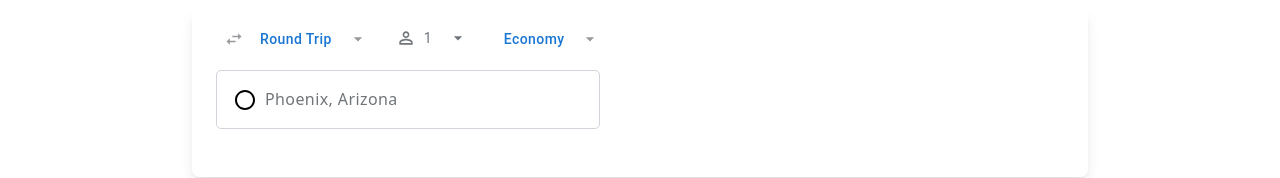
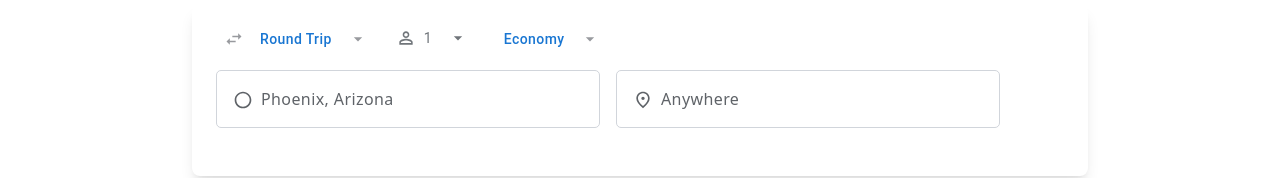
Before and after one commit to Rubilia/flight-search, a React (Vite) app: page / in a window 1280 px wide. Shown: the part 321-499 px from the top of the page. Built offline with nearby package versions, Linux system fonts and the light colour scheme.

Commit message:
Added a seconf destination search component

```diff
--- a/src/components/SearchComponent/CustomSearchItem.tsx
+++ b/src/components/SearchComponent/CustomSearchItem.tsx
@@ -18,10 +18,12 @@ const CustomSearchItem: React.FC<CustomSearchItemProps> = ({
       className="flex items-start p-2 cursor-pointer hover:bg-gray-100"
       onClick={onClick}
     >
-      <div className="mr-3">{icon}</div>
+      <div className="mr-3 text-[#5f6368]">
+        {React.cloneElement(icon as React.ReactElement, { fontSize: "small" })}
+      </div>
       <div>
-        <p className="text-sm font-medium text-gray-900">{text}</p>
-        <p className="text-xs text-gray-500">{subtext}</p>
+        <p className="text-sm font-normal text-[#5f6368]">{text}</p>
+        <p className="text-xs text-[#5f6368]">{subtext}</p>
       </div>
     </div>
   );
--- a/src/components/SearchComponent/LocationSearchComponent.tsx
+++ b/src/components/SearchComponent/LocationSearchComponent.tsx
@@ -1,5 +1,5 @@
 import React, { useState, useRef, useEffect } from "react";
-import CustomSearchItem from "./CustomSearchItem"; // Adjust the import path accordingly
+import CustomSearchItem from "./CustomSearchItem";
 
 interface Triplet {
   icon: React.ReactNode;
@@ -20,14 +20,17 @@ function LocationSearchComponent({
 }: LocationSearchProps) {
   const [isOpen, setIsOpen] = useState(false);
   const [inputText, setInputText] = useState(initialText);
+  const [selectedIcon, setSelectedIcon] =
+    useState<React.ReactNode>(searchbarIcon);
   const containerRef = useRef<HTMLDivElement>(null);
 
   const handleFocus = () => {
     setIsOpen(true);
   };
 
-  const handleSelect = (text: string) => {
+  const handleSelect = (icon: React.ReactNode, text: string) => {
     setInputText(text);
+    setSelectedIcon(icon);
     setIsOpen(false);
   };
 
@@ -40,8 +43,8 @@ function LocationSearchComponent({
     }
   };
 
+
   useEffect(() => {
-    // Close the dropdown when clicking outside
     document.addEventListener("mousedown", handleClickOutside);
     return () => {
       document.removeEventListener("mousedown", handleClickOutside);
@@ -53,21 +56,21 @@ function LocationSearchComponent({
       ref={containerRef}
       className="relative w-full max-w-sm mb-8 mt-3 text-left"
     >
-      {/* Search bar */}
       <div className="flex items-center border border-gray-300 rounded-[5px] py-4 px-4">
-        {/* Icon on the left */}
-        <div className="mr-2">{searchbarIcon}</div>
+        <div className="mr-2 text-[#5f6368]">
+          {React.cloneElement(selectedIcon as React.ReactElement, {
+            fontSize: "small",
+          })}
+        </div>
 
-        {/* Editable Text */}
         <input
-          className="w-full text-[#70757a] bg-transparent border-none outline-none font-sans font-normal tracking-wide leading-5"
+          className="w-full text-[#5f6368] bg-transparent border-none outline-none font-sans font-normal tracking-wide leading-5"
           value={inputText}
           onChange={(e) => setInputText(e.target.value)}
           onFocus={handleFocus}
         />
       </div>
 
-      {/* Dropdown Menu */}
       {isOpen && (
         <div className="absolute w-full mt-2 bg-white rounded-lg shadow-lg left-0 z-10">
           {options.map((option, index) => (
@@ -76,7 +79,7 @@ function LocationSearchComponent({
               icon={option.icon}
               text={option.text}
               subtext={option.subtext}
-              onClick={() => handleSelect(option.text)}
+              onClick={() => handleSelect(option.icon, option.text)}
             />
           ))}
         </div>
--- a/src/components/SearchComponent/SearchComponent.tsx
+++ b/src/components/SearchComponent/SearchComponent.tsx
@@ -8,6 +8,8 @@ import CircleOutlinedIcon from "@mui/icons-material/CircleOutlined";
 import PlaceOutlinedIcon from "@mui/icons-material/PlaceOutlined";
 import AirplanemodeActiveOutlinedIcon from "@mui/icons-material/AirplanemodeActiveOutlined";
 import LocationSearchComponent from "./LocationSearchComponent";
+import LanguageOutlinedIcon from "@mui/icons-material/LanguageOutlined";
+import ScheduleOutlinedIcon from "@mui/icons-material/ScheduleOutlined";
 
 interface Triplet {
   icon: React.ReactNode;
@@ -62,6 +64,39 @@ const SearchComponent: React.FC = () => {
     },
   ];
 
+  const DestinationOptions: Triplet[] = [
+    {
+      icon: <LanguageOutlinedIcon />,
+      text: "Anywhere",
+      subtext: "Search for trips to anywhere in the world",
+    },
+    {
+      icon: <ScheduleOutlinedIcon />,
+      text: "Paris",
+      subtext: "All airports",
+    },
+    {
+      icon: <ScheduleOutlinedIcon />,
+      text: "Phoenix Sky Harbor International Airport",
+      subtext: "PHX",
+    },
+    {
+      icon: <ScheduleOutlinedIcon />,
+      text: "Phoenix",
+      subtext: "All airports",
+    },
+    {
+      icon: <PlaceOutlinedIcon />,
+      text: "Phoenixville, Pennsylvania",
+      subtext: "Borough in Pennsylvania",
+    },
+    {
+      icon: <PlaceOutlinedIcon />,
+      text: "Vacoas-Phoenix, Mauritius",
+      subtext: "Town in Mauritius",
+    },
+  ];
+
   return (
     <div className="bg-white shadow-lg rounded-lg p-4 mt-4 mx-[15%]">
       <div className="flex items-center space-x-4 ml-2">
@@ -75,6 +110,11 @@ const SearchComponent: React.FC = () => {
           initialText={"Phoenix, Arizona"}
           options={DepartureOptions}
         />
+        <LocationSearchComponent
+          searchbarIcon={<PlaceOutlinedIcon />}
+          initialText={"Anywhere"}
+          options={DestinationOptions}
+        />
       </div>
     </div>
   );
```
